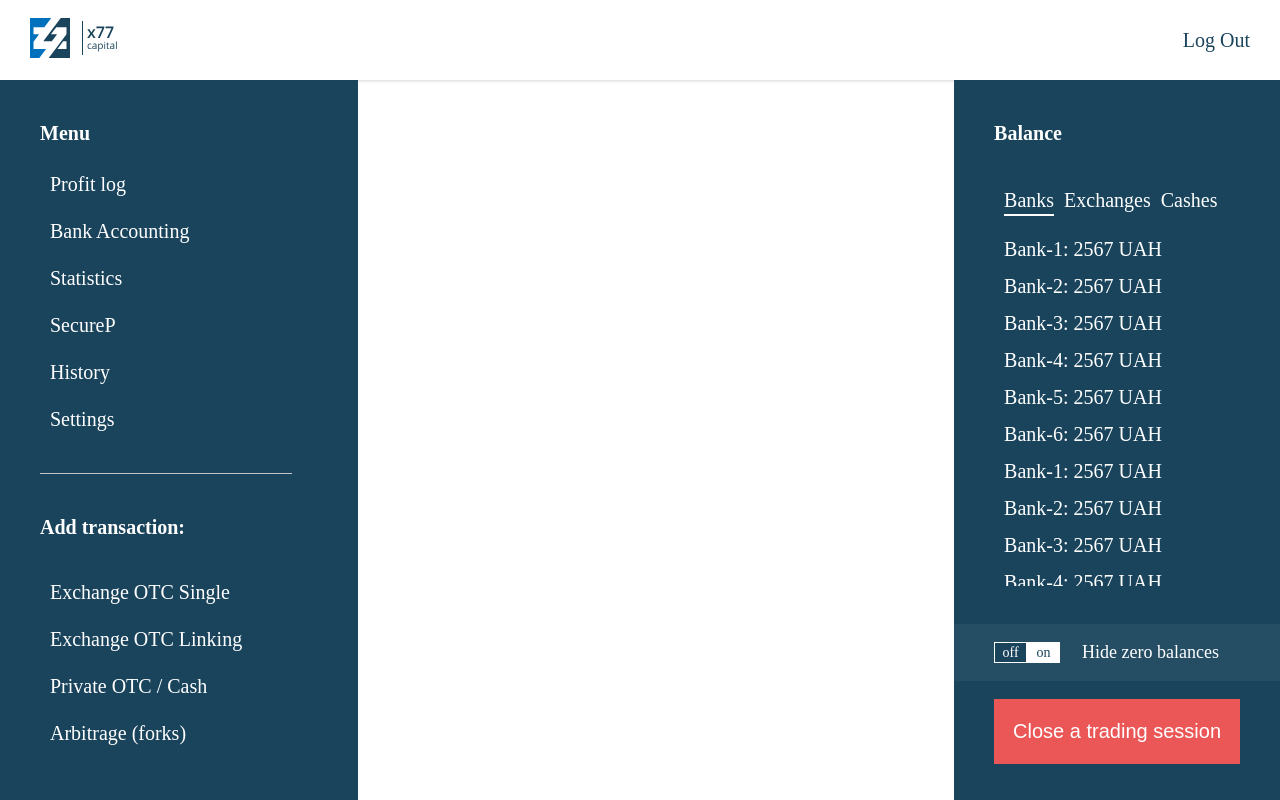
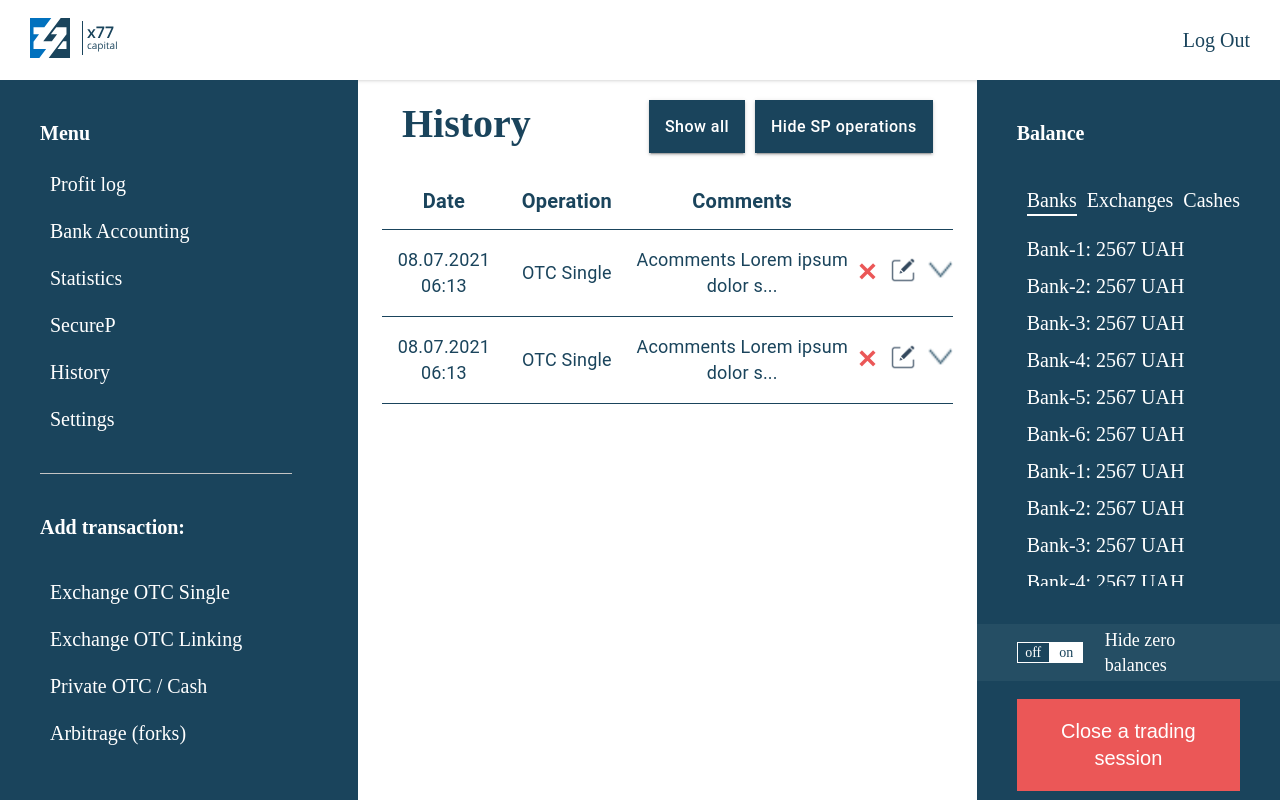
Before and after one commit to real-festil/x77capital, a React (Create React App) app: page /pages/history in a window 1280 px wide. Built offline with nearby package versions, Linux system fonts and the light colour scheme.

Commit message:
added other pages

```diff
--- a/src/App.tsx
+++ b/src/App.tsx
@@ -13,16 +13,19 @@ import Statistics from './pages/Statistics';
 import SecureP from "./pages/SecureP";
 import Settings from "./pages/Settings";
 import CheckBalance from "./pages/CheckBalance";
+import History from "./pages/History";
 
 function App() {
   return (
     <div className="App ">
       <Header />
       <Switch>
+        <Route path="/pages/check-balance" exact>
+          <CheckBalance />
+        </Route>
         <Route path="/login">
           <Entrance />
         </Route>
-
         <Route path="/pages">
           <div className="container-organism">
             <LeftSideBar />
@@ -50,8 +53,8 @@ function App() {
             <Route path="/pages/settings" exact>
               <Settings />
             </Route>
-            <Route path="/pages/check-balance" exact>
-              <CheckBalance />
+            <Route path="/pages/history" exact>
+              <History />
             </Route>
             <RightSideBar />
           </div>
--- a/src/core/atoms/FormSelectBase.tsx
+++ b/src/core/atoms/FormSelectBase.tsx
@@ -24,6 +24,8 @@ const FormSelectBase: React.FC<FormSelectProps> = ({
   label,
   menuItem,
 }) => {
+  console.log(menuItem[0]);
+
   return (
     <FormControl fullWidth className={`form-input-base__select ${className}`}>
       <FormLabel className="form-input-base__label">{label}</FormLabel>
@@ -32,7 +34,7 @@ const FormSelectBase: React.FC<FormSelectProps> = ({
         variant="outlined"
         className={`form-input-base__input`}
         value={value}
-        defaultValue={menuItem[0]}
+        defaultValue='0'
         onChange={handleChange}
       >
         {menuItem.map((element, index) => (
--- a/src/pages/Arbitrage.tsx
+++ b/src/pages/Arbitrage.tsx
@@ -43,7 +43,7 @@ const Arbitrage = () => {
     return errors;
   };
 
-  const [valueSelect, setSelect] = React.useState("");
+  const [valueSelect, setSelect] = React.useState("0");
 
   const handleChange = (event: any) => {
     setSelect(event.target.value as string);
--- a/src/pages/CheckBalance.tsx
+++ b/src/pages/CheckBalance.tsx
@@ -1,10 +1,44 @@
-import { Box, Container } from "@material-ui/core";
+import { Box, Button, Container } from "@material-ui/core";
 
 export default function CheckBalance() {
   return (
-    <Container className='profitLog'>
+    <Container className='profitLog checkBalance'>
       <Box className='profitLog__head'>
-        <h2>Settings</h2>
+        <h2>Check all the balances</h2>
+        <span className='checkBalance__close'>&#10005;</span>
+      </Box>
+      <Box className='checkBalance__wrap'>
+        <Box className='checkBalance__wrap-inner'>
+          {
+            [0, 1, 2, 3, 4, 5, 6, 7, 8, 9, 10].map(item => {
+              return (
+                <p key={item}>Bank-{item}: 2567 UAH</p>
+              )
+            })
+          }
+        </Box>
+        <Box className='checkBalance__wrap-inner'>
+          {
+            [0, 1, 2, 3, 4, 5, 6, 7, 8, 9, 10].map(item => {
+              return (
+                <p key={item}>Bank-{item}: 2567 UAH</p>
+              )
+            })
+          }
+        </Box>
+        <Box className='checkBalance__wrap-inner'>
+          {
+            [0, 1, 2, 3, 4, 5, 6, 7, 8, 9, 10].map(item => {
+              return (
+                <p key={item}>Bank-{item}: 2567 UAH</p>
+              )
+            })
+          }
+        </Box>
+      </Box>
+      <Box className='checkBalance__btns'>
+        <Button variant='contained'>Cancel</Button>
+        <Button variant='contained'>Close trading session</Button>
       </Box>
     </Container>
   )
--- /dev/null
+++ b/src/pages/History.tsx
@@ -0,0 +1,108 @@
+import {
+  Box,
+  Container,
+  Button,
+  Table,
+  TableBody,
+  TableCell,
+  TableRow,
+  TableContainer,
+  TableHead,
+} from "@material-ui/core";
+import Edit from '../images/edit.png';
+import Open from '../images/open.png';
+import { useState } from "react";
+
+export default function History() {
+  return (
+    <>
+      <Container className='profitLog'>
+        <Box className='profitLog__head'>
+          <h2>History</h2>
+          <Box>
+            <Button variant='contained' className='history-btn'>Show all</Button>
+            <Button variant='contained' className='history-btn'>Hide SP operations</Button>
+          </Box>
+        </Box>
+        <Box className='history__table'>
+          <TableContainer>
+            <Table aria-label="simple table">
+              <TableHead>
+                <TableRow>
+                  <TableCell align='center' className='table__head-item'>Date</TableCell>
+                  <TableCell align="center" className='table__head-item'>Operation</TableCell>
+                  <TableCell align="center" className='table__head-item'>Comments</TableCell>
+                  <TableCell align="center"></TableCell>
+                </TableRow>
+              </TableHead>
+              <TableBody>
+                <TableElement />
+                <TableElement />
+              </TableBody>
+            </Table>
+          </TableContainer>
+        </Box>
+      </Container>
+      <div className='modal' style={{display: 'none'}}>
+        <div className="modal__wrap">
+          <div className='modal__wrap-close'>&#10005;</div>
+          <h3>Do you really want delete this history operation?</h3>
+          <div className="modal__wrap-btns">
+            <Button variant='contained' className='history-btn'>Cancel</Button>
+            <Button variant='contained' className='history-btn'>Yes</Button>
+          </div>
+        </div>
+      </div>
+      <div className='modal' style={{display: 'none'}}>
+        <div className="modal__wrap">
+          <div className='modal__wrap-close'>&#10005;</div>
+          <h3>It looks like you don't make any trades. Do you really want to close this session?</h3>
+          <div className="modal__wrap-btns modal__wrap-btns2">
+            <Button variant='contained' className='history-btn'>Cancel</Button>
+            <Button variant='contained' className='history-btn'>Yes</Button>
+          </div>
+        </div>
+      </div>
+    </>
+  )
+}
+
+const TableElement = () => {
+  const [open, setOpen] = useState(false);
+
+  return (
+    <>
+      <TableRow>
+        <TableCell align="center">08.07.2021 06:13</TableCell>
+        <TableCell align="center">OTC Single</TableCell>
+        <TableCell align="center">Аcomments Lorem ipsum dolor s... </TableCell>
+        <TableCell align="center">
+          <Box className='history__table-options'>
+            <p>&#10005;</p>
+            <img src={Edit} alt='edit' />
+            <img src={Open} alt='open' className={open ? 'icon-open table-open-active' : 'icon-open'}
+            onClick={() => setOpen(!open)} />
+          </Box>
+        </TableCell>
+      </TableRow>
+      <TableRow style={{display: open ? 'table-row' : 'none'}}>
+        <TableCell align="center">
+          <h4>Сумма ($)</h4>
+          <p>41234</p>
+        </TableCell>
+        <TableCell align="center">
+          <h4>Тип банка</h4>
+          <p>Название</p>
+        </TableCell>
+        <TableCell align="center">
+          <h4>Тип биржи</h4>
+          <p>Название</p>
+        </TableCell>
+        <TableCell align="center">
+          <h4>Авторизация</h4>
+          <p className='table-auth'>успех авторизации</p>
+        </TableCell>
+      </TableRow>
+    </>
+  )
+}
--- /dev/null
+++ b/src/styles/pages/_history.scss
@@ -0,0 +1,133 @@
+.history {
+  &-btn {
+    max-width: 183px;
+    height: 53px;
+    background: #1A445C !important;
+    color: #fff !important;
+    font-size: 16px !important;
+    font-weight: bold;
+    border-radius: 0 !important;
+    text-transform: none !important;
+    &:nth-child(1) {
+      margin-right: 10px;
+    }
+    &:hover {
+      background: #1A445C !important;
+    }
+  }
+  &__table {
+    margin-top: 20px;
+    td {
+      padding: 0 !important;
+      border-bottom: 1px solid #1A445C;
+      color: #1A445C !important;
+      font-size: 18px !important;
+      h4 {
+        font-weight: normal;
+        font-size: 14px;
+      }
+      p {
+        font-weight: bold;
+        font-size: 14px;
+      }
+      .table-auth {
+        color: #27AE60;
+      }
+    }
+    th {
+      color: #1A445C !important;
+      border-bottom: 1px solid #1A445C;
+    }
+    &-options {
+      display: flex !important;
+      align-items: center;
+      width: 100%;
+      p {
+        font-size: 25px !important;
+        color: #EB5757;
+        cursor: pointer;
+      }
+      img {
+        width: 30px;
+        cursor: pointer;
+        height: 30px;
+        margin-left: 10px;
+        margin-top: -5px;
+      }
+      .icon-open {
+        width: 25px;
+        height: 18px;
+        margin-top:-5px;
+      }
+    }
+  }
+}
+
+.table__head-item {
+  font-size: 20px !important;
+  font-weight: bold !important;
+  color: #1A445C !important;
+}
+
+.table-open-active {
+  transform: rotate(180deg);
+}
+
+.modal {
+  position: fixed;
+  z-index: 1;
+  left: 0;
+  top: 0;
+  width: 100%;
+  height: 100%;
+  overflow: auto;
+  background: #1a445ca4;
+  display: flex;
+  justify-content: center;
+  align-items: center;
+  &__wrap {
+    width: 600px;
+    height: 270px;
+    background: #fff;
+    display: flex;
+    flex-direction: column;
+    &-close {
+      display: flex;
+      justify-content: flex-end;
+      font-size: 25px;
+      padding-right: 10px;
+      padding-top: 10px;
+      color: #1A445C;
+    }
+    h3 {
+      font-size: 20px;
+      color: #1A445C;
+      font-weight: normal;
+      text-align: center;
+      width: 400px;
+      display: inline-block;
+      margin: 0 auto;
+      margin-top: 20px;
+    }
+    &-btns {
+      justify-content: center;
+      margin-top: 80px;
+      button {
+        padding-left: 50px;
+        padding-right: 50px;
+        font-weight: bold;
+        font-size: 20px;
+      }
+    }
+    &-btns2 {
+      justify-content: center;
+      margin-top: 70px;
+      button {
+        padding-left: 50px;
+        padding-right: 50px;
+        font-weight: bold;
+        font-size: 20px;
+      }
+    }
+  }
+}
--- a/src/styles/pages/_otc-single.scss
+++ b/src/styles/pages/_otc-single.scss
@@ -1,3 +1,4 @@
 .otc-single {
   width: 100%;
+  display: block;
 }
--- a/src/styles/pages/index.scss
+++ b/src/styles/pages/index.scss
@@ -4,4 +4,5 @@
 @import "securep";
 @import "settings";
 @import "check-balance";
+@import "history";
 @import "container";
```
Also changed, not shown: src/styles/pages/_check-balance.scss (+71 -0 lines), src/images/edit.png (added), src/images/open.png (added).
